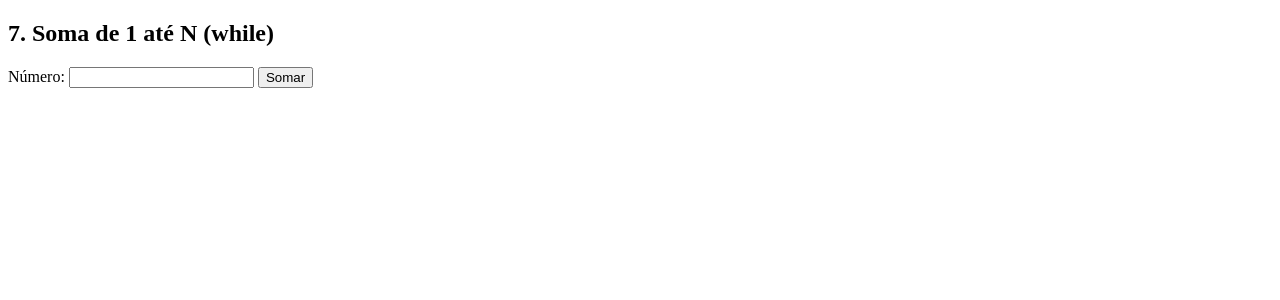
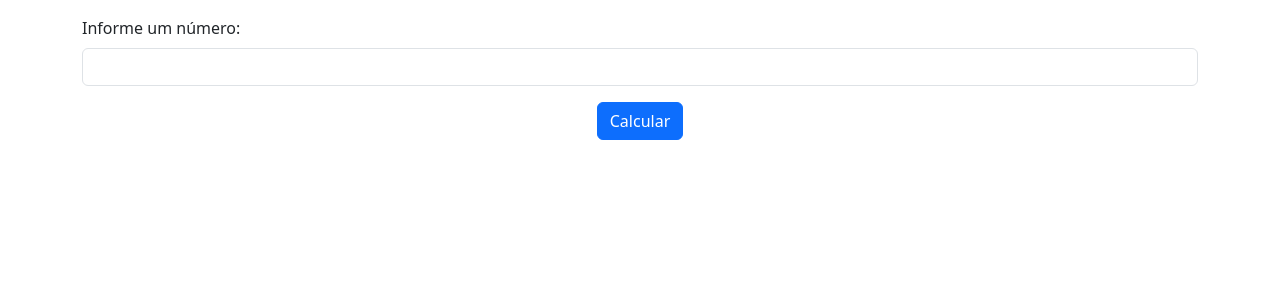
Before and after one commit to Ygor-IA/Eletiva-1, a PHP site: page /Lista_2/exerc_7.php in a window 1280 px wide. Shown: the top 300 px of the page. Run offline with PHP 8.4, Linux system fonts and the light colour scheme.

Commit message:
Conserto exerc_7

```diff
--- a/Lista_2/exerc_7.php
+++ b/Lista_2/exerc_7.php
@@ -1,12 +1,24 @@
-<!DOCTYPE html>
-<html lang="pt-br">
-<head><meta charset="UTF-8"><title>Ex7</title></head>
+<!doctype html>
+<html lang="pt-BR">
+<head>
+<meta charset="utf-8">
+<meta name="viewport" content="width=device-width, initial-scale=1">
+<title>7. Soma de 1 até N (while)</title>
+<link href="https://cdn.jsdelivr.net/npm/bootstrap@5.3.0/dist/css/bootstrap.min.css" rel="stylesheet" >
+</head>
 <body>
-<h2>7. Soma de 1 até N (while)</h2>
+<div class="container py-3">
 <form method="post">
-    Número: <input type="number" name="n" required>
-    <button type="submit">Somar</button>
+<div class="row inline-row mb-3"><div class="col-md-12">
+              <label for="n" class="form-label">Informe um número:</label>
+              <input type="number" id="n" name="n" class="form-control" required="">
+            </div></div>
+            <center>
+<button type="submit" class="btn btn-primary">Calcular</button>
 </form>
+<script src="https://cdn.jsdelivr.net/npm/bootstrap@5.3.6/dist/js/bootstrap.bundle.min.js" integrity="sha384-j1CDi7MgGQ12Z7Qab0qlWQ/Qqz24Gc6BM0thvEMVjHnfYGF0rmFCozFSxQBxwHKO" crossorigin="anonymous"></script>
+</div>
+<center>
 <?php
 if ($_POST) {
     $n = $_POST['n']; $i=1; $soma=0;
```
